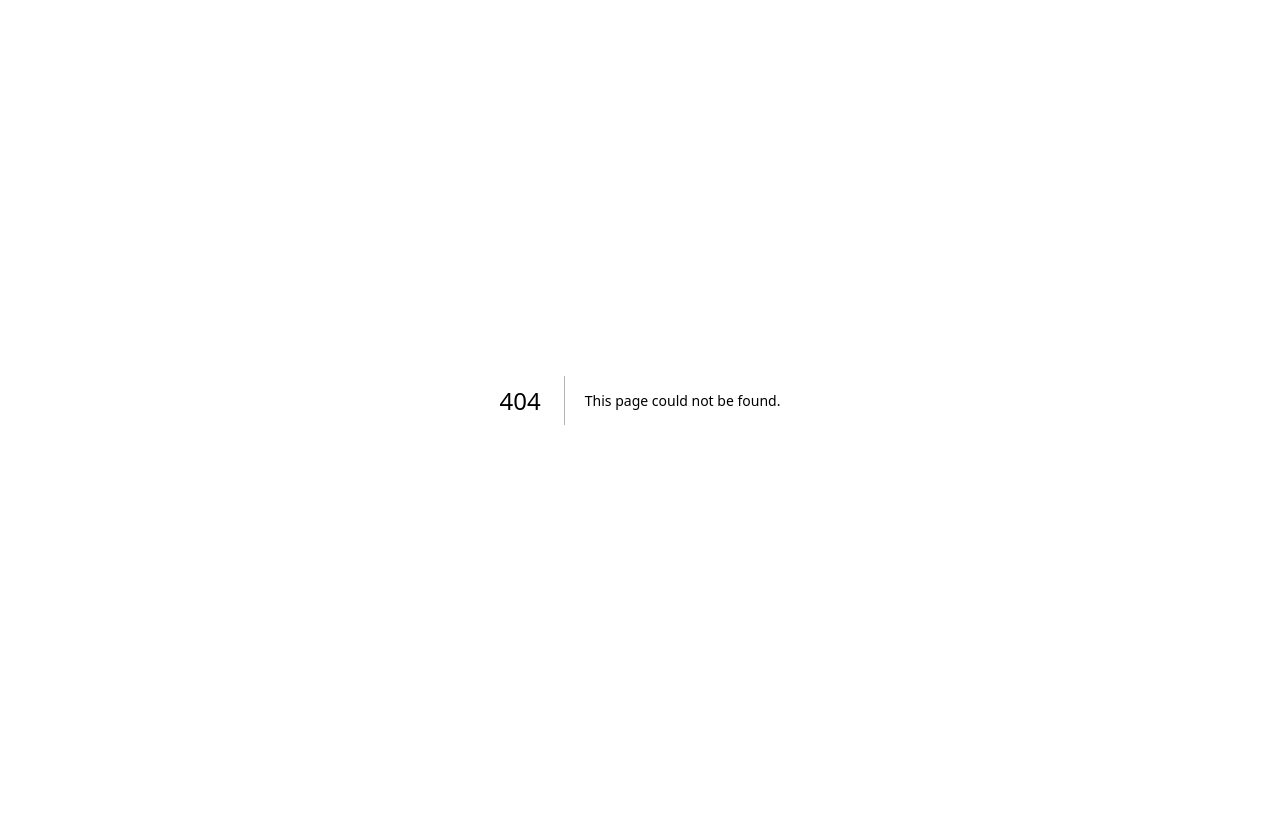
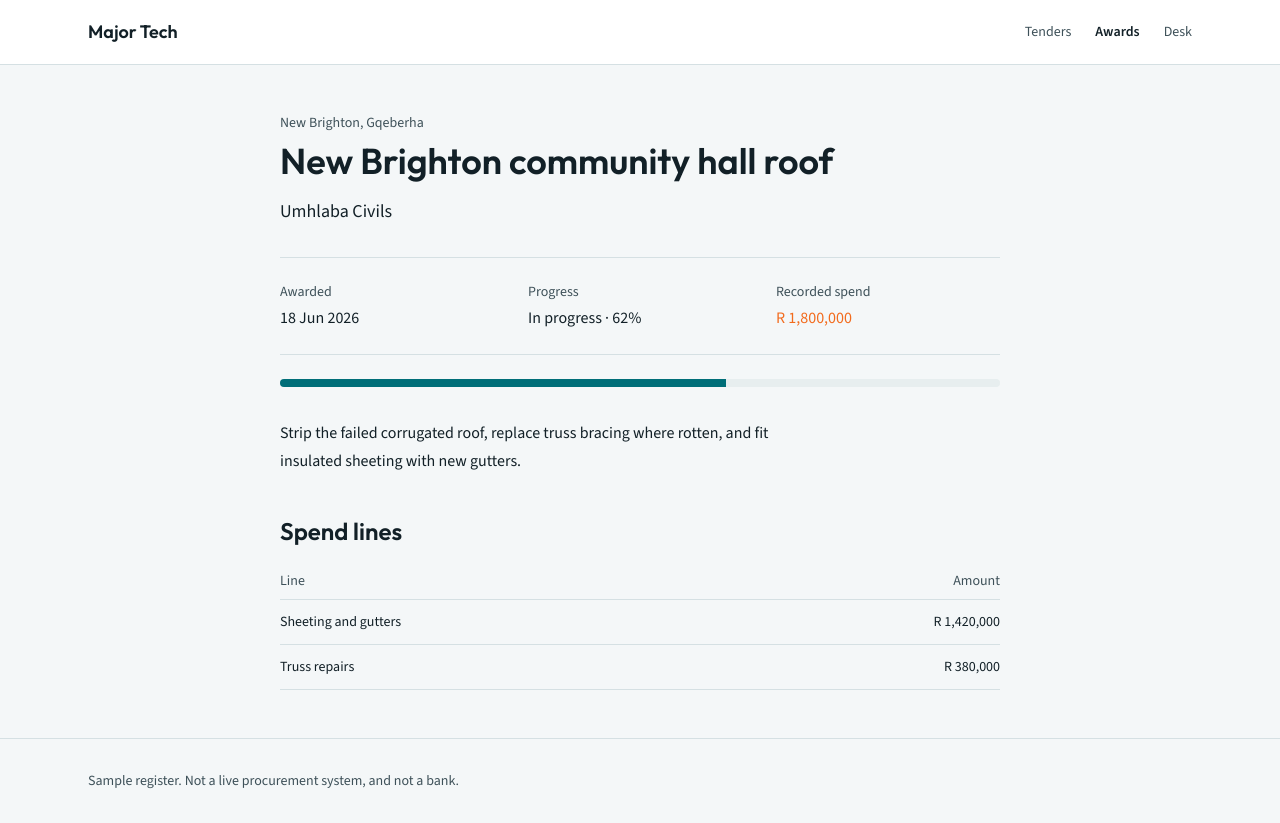
Before and after one commit to MrSolution07/tender_system, a Next.js app in the folder apps/web/: page /awards/aw-hall in a window 1280 px wide. Before the commit this address had no page. Before the commit the page ends 800 px from the top, so only its background shows below. Built offline with nearby package versions, Linux system fonts and the light colour scheme.

Commit message:
Show award spend lines without the losing bids.

```diff
--- /dev/null
+++ b/apps/web/app/(public)/awards/[id]/page.tsx
@@ -0,0 +1,104 @@
+"use client";
+
+import Link from "next/link";
+import { useParams } from "next/navigation";
+import { Button } from "@/components/ui/button";
+import { Skeleton } from "@/components/ui/skeleton";
+import { formatDate, formatRand } from "@/lib/format";
+import { PROJECT_STATUS_LABEL } from "@/lib/labels";
+import { useStore } from "@/lib/store";
+
+export default function AwardDetailPage() {
+  const params = useParams<{ id: string }>();
+  const { ready, awards, tenders } = useStore();
+  const award = awards.find((item) => item.id === params.id);
+  const tender = award
+    ? tenders.find((item) => item.id === award.tenderId)
+    : undefined;
+
+  if (!ready) {
+    return (
+      <div className="mx-auto max-w-3xl px-6 py-12">
+        <Skeleton className="h-10 w-2/3" />
+      </div>
+    );
+  }
+
+  if (!award) {
+    return (
+      <div className="mx-auto max-w-3xl px-6 py-16">
+        <h1 className="font-display text-3xl font-semibold">Award not found</h1>
+        <Button asChild className="mt-6 h-11">
+          <Link href="/awards">Back to awards</Link>
+        </Button>
+      </div>
+    );
+  }
+
+  const spent = award.spend.reduce((sum, line) => sum + line.amountCents, 0);
+
+  return (
+    <article className="mx-auto max-w-3xl px-6 py-12">
+      <p className="text-sm text-muted-foreground">{award.locationLabel}</p>
+      <h1 className="mt-2 font-display text-balance text-4xl font-semibold">
+        {award.projectTitle}
+      </h1>
+      <p className="mt-4 text-lg">{award.contractor}</p>
+      <dl className="mt-8 grid gap-6 border-y border-border py-6 sm:grid-cols-3">
+        <div>
+          <dt className="text-sm text-muted-foreground">Awarded</dt>
+          <dd className="mt-1 font-medium tabular-nums">{formatDate(award.awardedAt)}</dd>
+        </div>
+        <div>
+          <dt className="text-sm text-muted-foreground">Progress</dt>
+          <dd className="mt-1 font-medium">
+            {PROJECT_STATUS_LABEL[award.projectStatus]} · {award.progressPercent}%
+          </dd>
+        </div>
+        <div>
+          <dt className="text-sm text-muted-foreground">Recorded spend</dt>
+          <dd className="mt-1 font-medium text-highlight tabular-nums">
+            {formatRand(spent)}
+          </dd>
+        </div>
+      </dl>
+      <div
+        className="mt-6 h-2 overflow-hidden rounded-full bg-muted"
+        role="meter"
+        aria-valuenow={award.progressPercent}
+        aria-valuemin={0}
+        aria-valuemax={100}
+        aria-label="Project progress"
+      >
+        <div
+          className="h-full bg-primary"
+          style={{ width: `${award.progressPercent}%` }}
+        />
+      </div>
+      {tender ? (
+        <p className="mt-8 max-w-[65ch] text-pretty leading-7">{tender.description}</p>
+      ) : null}
+      <h2 className="mt-10 font-display text-2xl font-semibold">Spend lines</h2>
+      <table className="mt-4 w-full text-left text-sm">
+        <thead>
+          <tr className="border-b border-border text-muted-foreground">
+            <th scope="col" className="py-2 font-medium">
+              Line
+            </th>
+            <th scope="col" className="py-2 text-right font-medium">
+              Amount
+            </th>
+          </tr>
+        </thead>
+        <tbody>
+          {award.spend.map((line) => (
+            <tr key={line.id} className="border-b border-border">
+              <td className="py-3">{line.label}</td>
+              <td className="py-3 text-right tabular-nums">{formatRand(line.amountCents)}</td>
+            </tr>
+          ))}
+        </tbody>
+      </table>
+    </article>
+  );
+}
```
